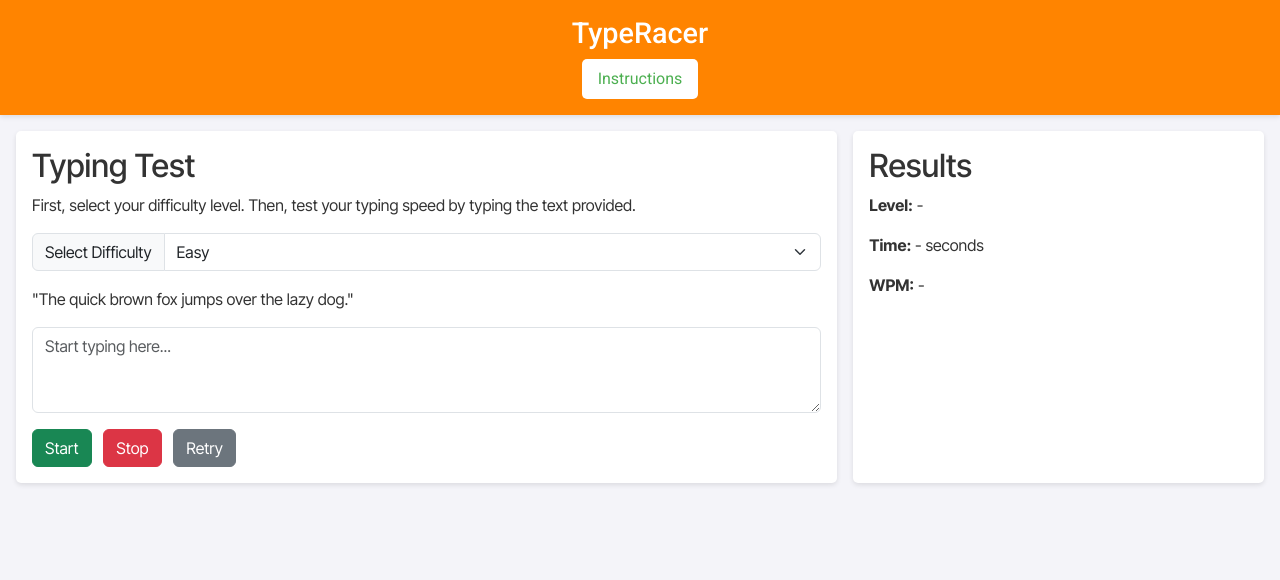
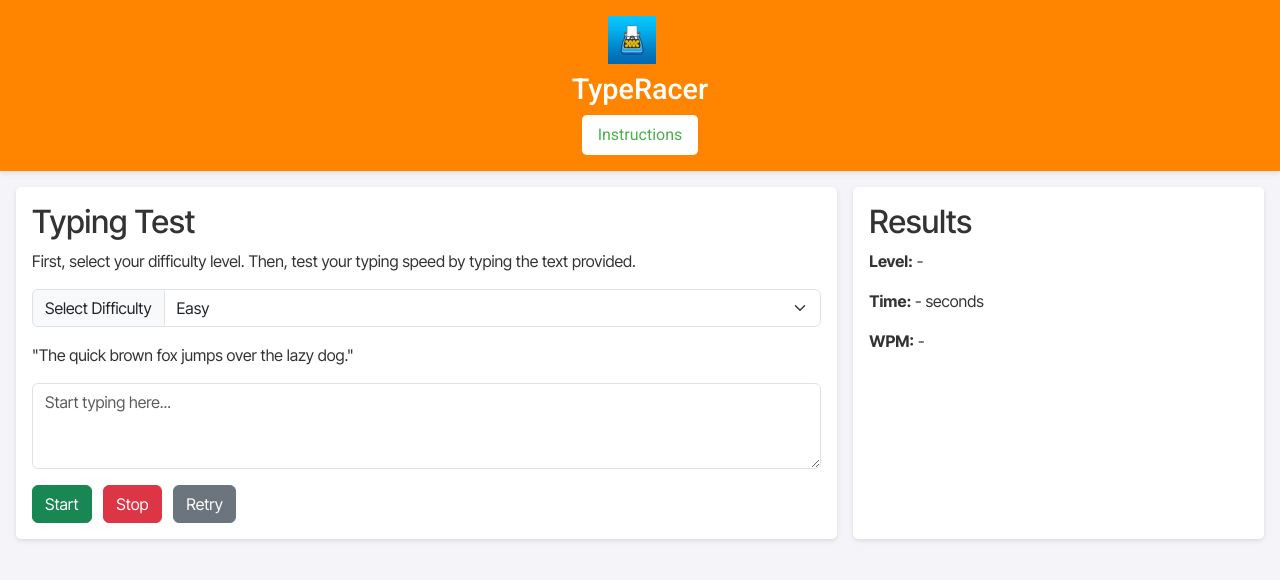
Before and after one commit to MayteBujalance/TypeRacer, a plain HTML site: page index.html in a window 1280 px wide. Drawn offline with nearby package versions, Linux system fonts and the light colour scheme.

Commit message:
Add favicon images and site manifest

```diff
--- a/assets/images/css/styles.css
+++ /dev/null
@@ -1,3 +0,0 @@
-header {
-    background-color: ff8400;
-}
--- a/index.html
+++ b/index.html
@@ -11,6 +11,10 @@
     <meta property="og:image" content="https://example.com/image.jpg">
 
     <!-- Add your favicon link here -->
+    <link rel="apple-touch-icon" sizes="180x180" href="assets/images/apple-touch-icon.png">
+<link rel="icon" type="image/png" sizes="32x32" href="assets/images/favicon-32x32.png">
+<link rel="icon" type="image/png" sizes="16x16" href="assets/images/favicon-16x16.png">
+<link rel="manifest" href="assets/images/site.webmanifest">
 
     <!-- B</script>ootstrap CSS Link -->
     <link href="https://cdn.jsdelivr.net/npm/bootstrap@5.3.6/dist/css/bootstrap.min.css" rel="stylesheet" integrity="sha384-4Q6Gf2aSP4eDXB8Miphtr37CMZZQ5oXLH2yaXMJ2w8e2ZtHTl7GptT4jmndRuHDT" crossorigin="anonymous">
@@ -34,6 +38,7 @@
 <body>
     <!-- header with instruction button -->
     <header>
+      <img src="assets/images/android-chrome-192x192.png" alt="TypeRacer Logo" style="height:48px; width:auto; margin-right:16px;">
         <h1>TypeRacer</h1>
         <button id="instructions-btn">Instructions</button>
     </header>
```
Also changed, not shown: assets/images/android-chrome-192x192.png (added), assets/images/android-chrome-512x512.png (added), assets/images/apple-touch-icon.png (added), assets/images/favicon-16x16.png (added), assets/images/favicon-32x32.png (added), assets/images/favicon.ico (added), assets/images/site.webmanifest (added).
